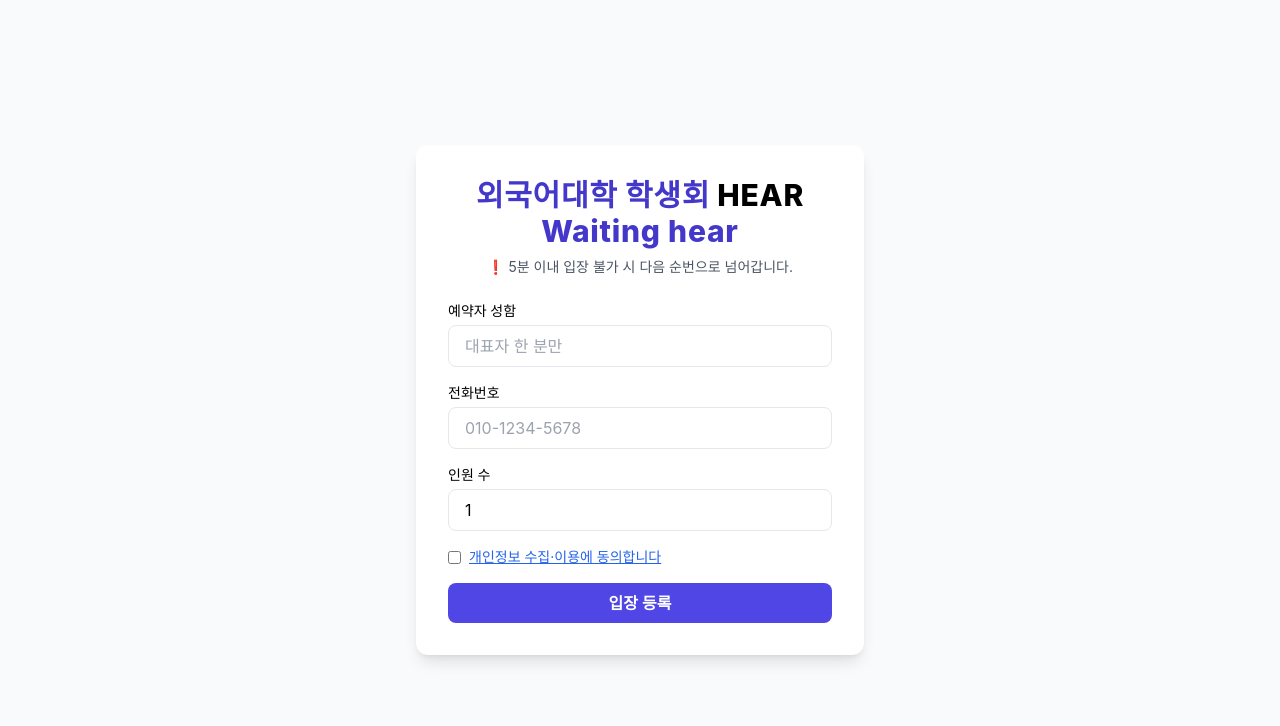
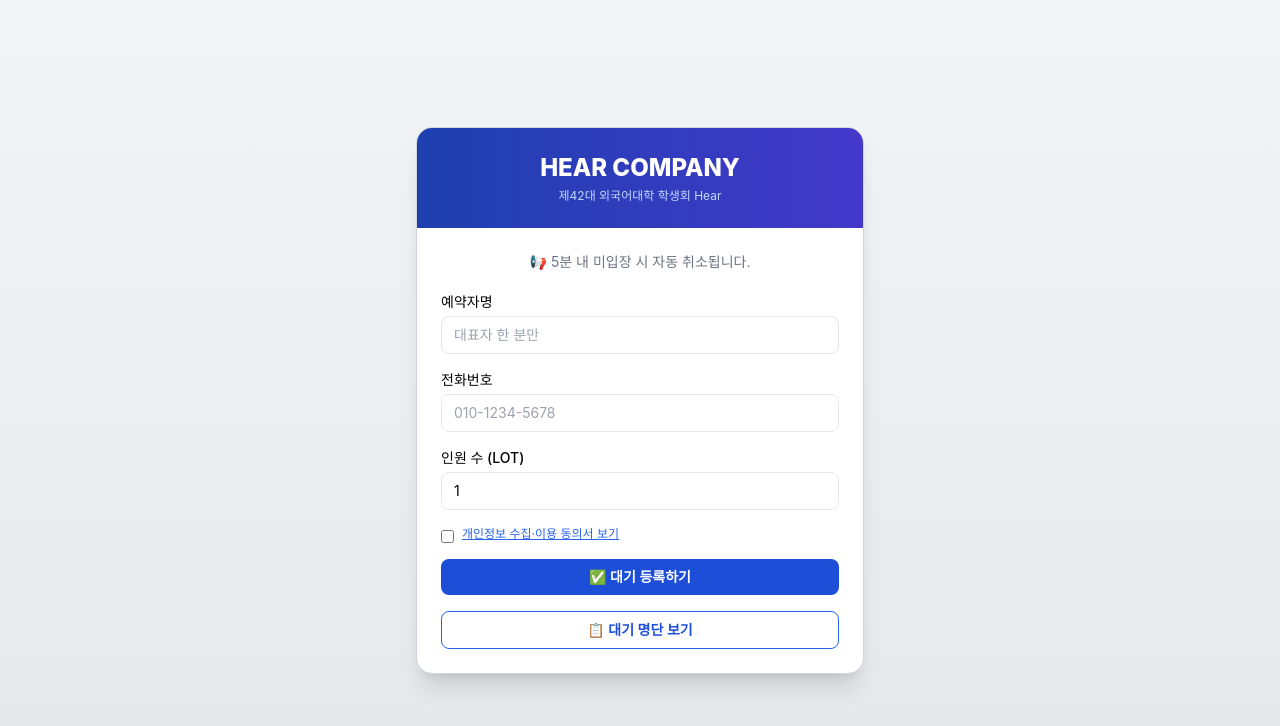
Before and after one commit to hdh985/-42-hear, a React (Create React App) app in the folder frontend/: page /wait in a window 1280 px wide. Shown: the top 726 px of the page. Built offline with nearby package versions, Linux system fonts and the light colour scheme.

Commit message:
feat: 프론트엔드 디자인 수정

```diff
--- a/frontend/src/AdminComponents/OrderManager.tsx
+++ b/frontend/src/AdminComponents/OrderManager.tsx
@@ -19,50 +19,44 @@ interface Order {
   processed: boolean;
 }
 
-interface OrderManagerProps {
+interface Props {
   onRevenueUpdate?: (total: number) => void;
   onOrderData?: (orders: Order[]) => void;
   adminName: string;
 }
 
-export default function OrderManager({ onRevenueUpdate, onOrderData, adminName }: OrderManagerProps) {
+export default function OrderManager({ onRevenueUpdate, onOrderData, adminName }: Props) {
   const [orders, setOrders] = useState<Order[]>([]);
   const [elapsedTimes, setElapsedTimes] = useState<{ [key: number]: number }>({});
   const [zoneTab, setZoneTab] = useState<'all' | '돌다방' | '흡연부스'>('all');
+
   const prevOrderIdsRef = useRef<number[]>([]);
-  const alertAudioRef = useRef<HTMLAudioElement | null>(null);
+  const audioRef = useRef<HTMLAudioElement | null>(null);
 
   const fetchOrders = async () => {
     try {
-      const res = await axios.get<Order[]>('http://localhost:8000/api/orders');
-      const data = res.data;
+      const { data } = await axios.get<Order[]>('http://localhost:8000/api/orders');
 
-      // 신규 주문 감지 -> 알람 소리 재생
-      const newOrder = data.some(o => !prevOrderIdsRef.current.includes(o.id));
-      if (newOrder && alertAudioRef.current) {
-        alertAudioRef.current.currentTime = 0;
-        alertAudioRef.current.play();
+      // 신규 주문 감지 후 알람
+      const newOrders = data.filter(o => !prevOrderIdsRef.current.includes(o.id));
+      if (newOrders.length > 0 && audioRef.current) {
+        audioRef.current.currentTime = 0;
+        audioRef.current.play().catch(console.warn);
       }
 
-      // 상태 업데이트
       setOrders(data);
       prevOrderIdsRef.current = data.map(o => o.id);
 
-      if (onRevenueUpdate) {
-        const total = data.reduce((sum, o) => sum + o.total, 0);
-        onRevenueUpdate(total);
-      }
+      onRevenueUpdate?.(data.reduce((sum, o) => sum + o.total, 0));
+      onOrderData?.(data);
 
-      if (onOrderData) {
-        onOrderData(data);
-      }
-    } catch (e) {
-      console.error('주문 조회 실패', e);
+    } catch (err) {
+      console.error('주문 조회 실패', err);
     }
   };
 
   useEffect(() => {
-    alertAudioRef.current = new Audio('/alert.mp3'); // public/alert.mp3
+    audioRef.current = new Audio('/alert.mp3');
     fetchOrders();
     const interval = setInterval(fetchOrders, 5000);
     return () => clearInterval(interval);
@@ -70,16 +64,17 @@ export default function OrderManager({ onRevenueUpdate, onOrderData, adminName }
 
   useEffect(() => {
     const timer = setInterval(() => {
-      setElapsedTimes(prev => {
-        const next: { [key: number]: number } = {};
+      setElapsedTimes(current => {
+        const updated: { [key: number]: number } = {};
         orders.forEach(order => {
           if (!order.processed) {
-            next[order.id] = Math.floor((Date.now() - new Date(order.timestamp).getTime()) / 1000);
+            updated[order.id] = Math.floor((Date.now() - new Date(order.timestamp).getTime()) / 1000);
           }
         });
-        return next;
+        return updated;
       });
     }, 1000);
+
     return () => clearInterval(timer);
   }, [orders]);
 
@@ -90,7 +85,9 @@ export default function OrderManager({ onRevenueUpdate, onOrderData, adminName }
     return '기타';
   };
 
-  const filtered = orders.filter(order => zoneTab === 'all' || getZone(order.table) === zoneTab);
+  const filtered = orders.filter(order =>
+    zoneTab === 'all' || getZone(order.table) === zoneTab
+  );
 
   const pendingOrders = filtered.filter(o => !o.processed);
   const doneOrders = filtered.filter(o => o.processed);
@@ -100,12 +97,14 @@ export default function OrderManager({ onRevenueUpdate, onOrderData, adminName }
       <h2 className="text-3xl font-extrabold mb-6">📋 주문 목록</h2>
 
       <div className="flex space-x-2 mb-6">
-        {['all', '돌다방', '흡연부스'].map((zone) => (
+        {['all', '돌다방', '흡연부스'].map(zone => (
           <button
             key={zone}
-            onClick={() => setZoneTab(zone as 'all' | '돌다방' | '흡연부스')}
-            className={`px-4 py-2 rounded-lg shadow transition transform font-semibold ${
-              zoneTab === zone ? 'bg-blue-700 text-white scale-105' : 'bg-gray-100 text-gray-700 hover:bg-gray-200'
+            onClick={() => setZoneTab(zone as typeof zoneTab)}
+            className={`px-4 py-2 rounded-lg font-semibold transition shadow ${
+              zoneTab === zone
+                ? 'bg-blue-700 text-white scale-105'
+                : 'bg-gray-100 text-gray-700 hover:bg-gray-200'
             }`}
           >
             {zone === 'all' ? '전체' : zone}
--- a/frontend/src/Waiting/WaitingPage.tsx
+++ b/frontend/src/Waiting/WaitingPage.tsx
@@ -6,7 +6,7 @@ export default function WaitingPage() {
   const [name, setName] = useState('');
   const [phone, setPhone] = useState('');
   const [partySize, setPartySize] = useState(1);
-  const [agreed, setAgreed] = useState(false); // ✅ 동의 여부
+  const [agreed, setAgreed] = useState(false);
   const [showModal, setShowModal] = useState(false);
   const navigate = useNavigate();
 
@@ -25,11 +25,11 @@ export default function WaitingPage() {
     formData.append('name', name);
     formData.append('phone', phone);
     formData.append('tableSize', partySize.toString());
-    formData.append('consent', 'true'); // ✅ 누락된 부분 추가
+    formData.append('consent', 'true');
 
     try {
       await axios.post('http://localhost:8000/api/waiting', formData);
-      alert('등록 완료! 조금만 기다려주세요 😊');
+      alert('등록 완료! 대기 명단에 추가되었습니다.');
       setName('');
       setPhone('');
       setPartySize(1);
@@ -41,83 +41,101 @@ export default function WaitingPage() {
     }
   };
 
+  const handlePhoneChange = (e: React.ChangeEvent<HTMLInputElement>) => {
+    const raw = e.target.value.replace(/\D/g, ''); // 숫자만 남기기
+    let formatted = raw;
+    if (raw.length >= 4 && raw.length <= 7) {
+      formatted = `${raw.slice(0, 3)}-${raw.slice(3)}`;
+    } else if (raw.length >= 8) {
+      formatted = `${raw.slice(0, 3)}-${raw.slice(3, 7)}-${raw.slice(7, 11)}`;
+    }
+    setPhone(formatted);
+  };
+
   return (
-    <div className="min-h-screen bg-gray-50 flex items-center justify-center px-4 py-10">
-      <div className="w-full max-w-md bg-white rounded-xl shadow-lg p-8">
-        <h1 className="text-3xl font-extrabold text-indigo-700 text-center mb-2 tracking-wide">
-          외국어대학 학생회 <span className="text-black">HEAR</span> Waiting hear
-        </h1>
-        <p className="text-center text-gray-600 mb-6 text-sm">
-          ❗️ 5분 이내 입장 불가 시 다음 순번으로 넘어갑니다.
-        </p>
+    <div className="min-h-screen bg-gradient-to-b from-gray-100 to-gray-200 flex items-center justify-center px-4">
+      <div className="w-full max-w-md bg-white rounded-2xl shadow-xl border border-gray-300 overflow-hidden">
+        <div className="bg-gradient-to-r from-blue-800 to-indigo-700 text-white text-center py-6 px-4">
+          <h1 className="text-2xl font-extrabold">HEAR COMPANY</h1>
+          <p className="text-xs text-blue-200 mt-1">제42대 외국어대학 학생회 Hear</p>
+        </div>
 
-        <form onSubmit={handleSubmit} className="space-y-4">
+        <div className="p-6 space-y-5">
+          <p className="text-center text-sm text-gray-500">📢 5분 내 미입장 시 자동 취소됩니다.</p>
+
+          <form onSubmit={handleSubmit} className="space-y-4 text-sm">
             <div>
-            <label className="block text-sm font-medium mb-1">예약자 성함</label>
+              <label className="font-medium">예약자명</label>
               <input
                 type="text"
-              required
                 value={name}
                 onChange={e => setName(e.target.value)}
                 placeholder="대표자 한 분만"
-              className="w-full px-4 py-2 border rounded-lg"
+                className="w-full mt-1 px-3 py-2 border rounded-lg focus:ring focus:ring-blue-300"
               />
             </div>
 
             <div>
-            <label className="block text-sm font-medium mb-1">전화번호</label>
+              <label className="font-medium">전화번호</label>
               <input
-              type="tel"
-              required
+                type="text"
+                inputMode="tel"
                 value={phone}
-              onChange={e => setPhone(e.target.value)}
+                onChange={handlePhoneChange}
                 placeholder="010-1234-5678"
-              className="w-full px-4 py-2 border rounded-lg"
+                className="w-full mt-1 px-3 py-2 border rounded-lg focus:ring focus:ring-blue-300"
               />
             </div>
 
             <div>
-            <label className="block text-sm font-medium mb-1">인원 수</label>
+              <label className="font-medium">인원 수 (LOT)</label>
               <input
                 type="number"
                 min={1}
                 max={20}
-              required
                 value={partySize}
                 onChange={e => setPartySize(Number(e.target.value))}
-              className="w-full px-4 py-2 border rounded-lg"
+                className="w-full mt-1 px-3 py-2 border rounded-lg focus:ring focus:ring-blue-300"
               />
             </div>
 
-          <div className="flex items-center">
+            <div className="flex items-start text-xs text-gray-700">
               <input
                 type="checkbox"
                 checked={agreed}
                 onChange={(e) => setAgreed(e.target.checked)}
-              className="mr-2"
-              id="agree"
+                className="mt-1 mr-2"
               />
-            <label htmlFor="agree" className="text-sm text-gray-700">
-              <span onClick={() => setShowModal(true)} className="text-blue-600 underline cursor-pointer">
-                개인정보 수집·이용에 동의합니다
+              <span>
+                <button type="button" onClick={() => setShowModal(true)} className="text-blue-600 underline">
+                  개인정보 수집·이용 동의서 보기
+                </button>
               </span>
-            </label>
             </div>
 
             <button
               type="submit"
-            className="w-full bg-indigo-600 text-white font-semibold py-2 rounded-lg hover:bg-indigo-700 transition"
+              className="w-full py-2 bg-blue-700 text-white font-semibold rounded-lg hover:bg-blue-800 transition"
             >
-            입장 등록
+              ✅ 대기 등록하기
+            </button>
+
+            <button
+              type="button"
+              onClick={() => navigate('/waiting')}
+              className="w-full py-2 border border-blue-600 text-blue-700 font-semibold rounded-lg hover:bg-blue-50 transition"
+            >
+              📋 대기 명단 보기
             </button>
           </form>
+        </div>
       </div>
 
       {showModal && (
         <div className="fixed inset-0 bg-black bg-opacity-50 flex justify-center items-center z-50">
-          <div className="bg-white p-6 rounded-lg shadow-lg max-w-lg w-full relative max-h-[80vh] overflow-y-auto">
-            <h3 className="text-lg font-bold mb-2 text-indigo-600">개인정보 수집·이용 동의서</h3>
-            <p className="text-sm text-gray-700 whitespace-pre-line">
+          <div className="bg-white p-6 rounded-xl shadow-xl max-w-sm w-full border border-blue-600">
+            <h3 className="text-base font-bold text-blue-700 mb-3">개인정보 수집·이용 동의서</h3>
+            <p className="text-xs text-gray-600 whitespace-pre-line leading-relaxed">
               {`[수집하는 개인정보 항목]
 - 성명, 전화번호
 
@@ -131,9 +149,9 @@ export default function WaitingPage() {
             </p>
             <button
               onClick={() => setShowModal(false)}
-              className="mt-4 w-full bg-indigo-600 text-white py-2 rounded hover:bg-indigo-700"
+              className="mt-4 w-full bg-blue-700 text-white text-sm py-2 rounded-lg hover:bg-blue-800 transition"
             >
-              닫기
+              확인
             </button>
           </div>
         </div>
--- a/frontend/src/components/OrderForm.tsx
+++ b/frontend/src/components/OrderForm.tsx
@@ -154,9 +154,20 @@ const OrderForm: React.FC<OrderFormProps> = ({ cartItems, cartTotal, cartCount,
         </div>
       </div>
       <div className="flex items-start mb-3">
-        <input id="agrees" name="agrees" type="checkbox" checked={userInfo.agrees} onChange={handleInfoChange} className="mt-1 h-4 w-4" />
-        <label htmlFor="agrees" className="ml-2 text-xs">개인정보 수집 및 이용 동의</label>
+  <input id="agrees" name="agrees" type="checkbox" checked={userInfo.agrees} onChange={handleInfoChange} className="mt-1 h-4 w-4" />
+      <label htmlFor="agrees" className="ml-2 text-xs font-medium">개인정보 수집 및 이용 동의</label>
+    </div>
+
+    <div className="bg-gray-50 border border-gray-300 rounded p-3 mb-4 text-[11px] text-gray-600 leading-snug">
+      <p className="font-semibold mb-1">[수집하는 개인정보 항목]</p>
+      <p>- 성명, 전화번호</p>
+      <p className="font-semibold mt-2 mb-1">[수집 및 이용 목적]</p>
+      <p>- 입장 확인, 연락 및 호출</p>
+      <p className="font-semibold mt-2 mb-1">[보유 및 이용 기간]</p>
+      <p>- 행사 종료 후 즉시 파기됨</p>
+      <p className="mt-2 text-red-500">※ 귀하는 이에 대한 동의를 거부할 수 있으며, 동의하지 않을 경우 등록이 제한됩니다.</p>
       </div>
+
       <div className="bg-gray-50 p-3 rounded mb-3">
         <h4 className="font-bold mb-2 flex items-center"><DollarSign size={14} className="mr-1 text-blue-600" /> 송금 정보</h4>
         <div className="text-xs">
```
Lines whose indentation alone changed are shown as unchanged.
